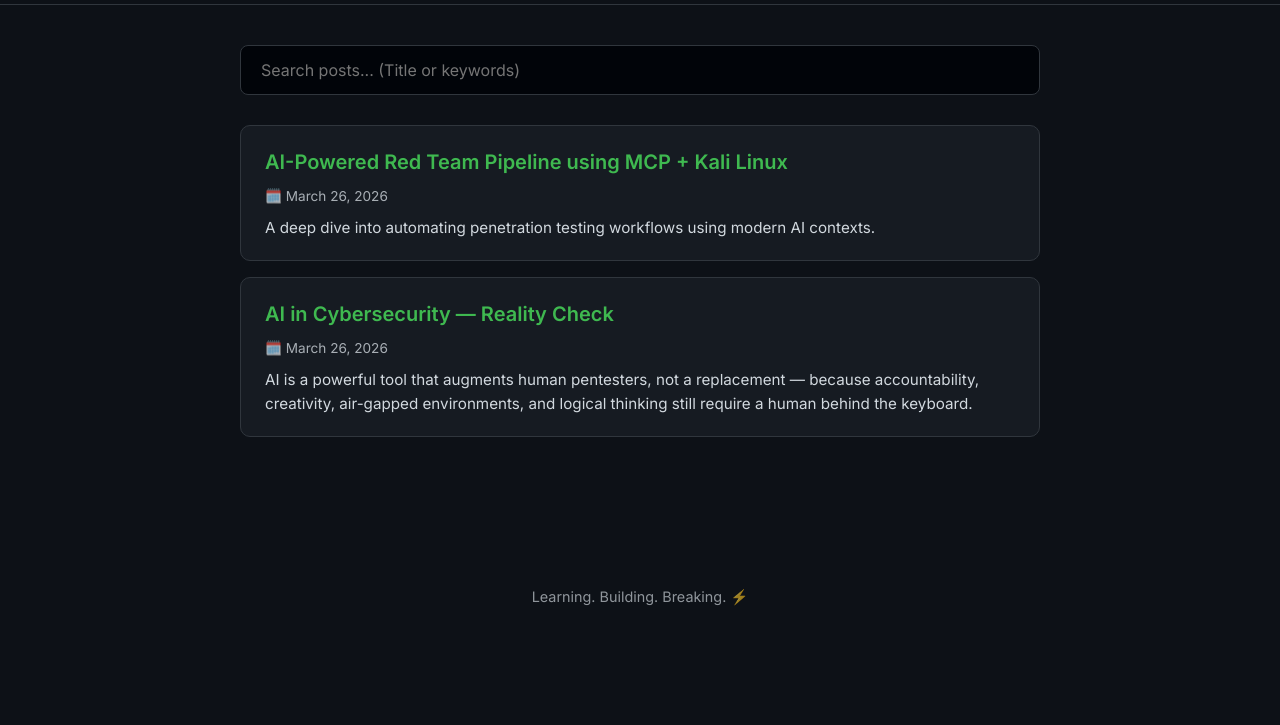
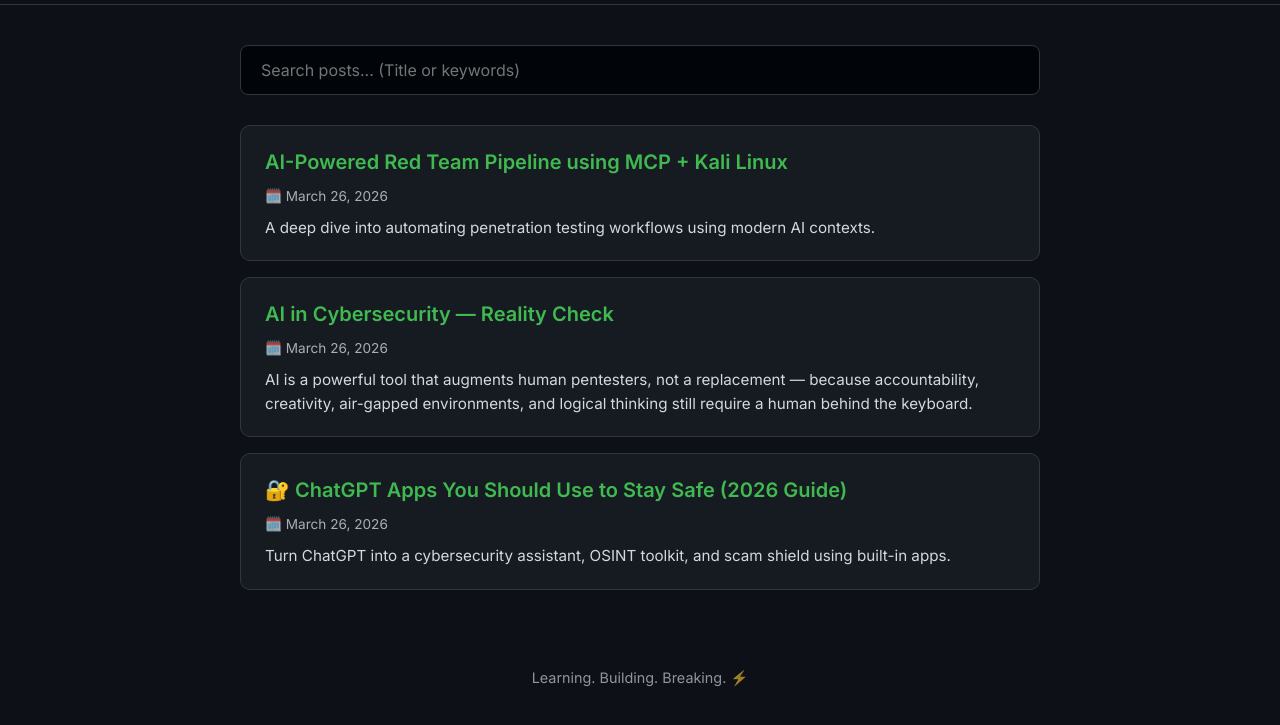
Before and after one commit to giriaryan694-a11y/AryterLog, a plain HTML site: page index.html in a window 1280 px wide. Shown: the part 73-798 px from the top of the page. Drawn offline with nearby package versions, Linux system fonts and the light colour scheme.

Commit message:
Update index.html

```diff
--- a/index.html
+++ b/index.html
@@ -241,6 +241,13 @@
         date: "March 26, 2026",
         summary: "AI is a powerful tool that augments human pentesters, not a replacement — because accountability, creativity, air-gapped environments, and logical thinking still require a human behind the keyboard.",
         file: "posts/AI in Cybersecurity — Reality Check.md"
+      },
+      {
+        id: "chatgpt-apps-for-cyber", // Used for the URL (e.g. #post-ai-red-team)
+        title: "🔐 ChatGPT Apps You Should Use to Stay Safe (2026 Guide)",
+        date: "March 26, 2026",
+        summary: "Turn ChatGPT into a cybersecurity assistant, OSINT toolkit, and scam shield using built-in apps.",
+        file: "posts/🔐 ChatGPT Apps You Should Use to Stay Safe (2026 Guide).md"
       }
     ];
 
```
